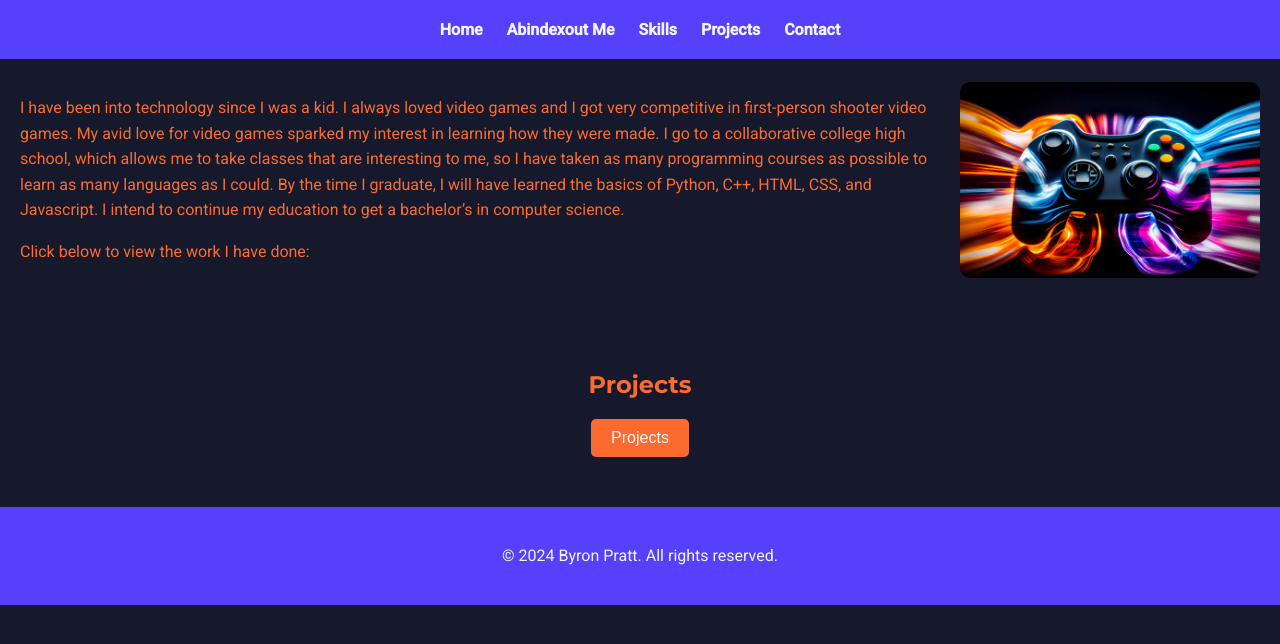
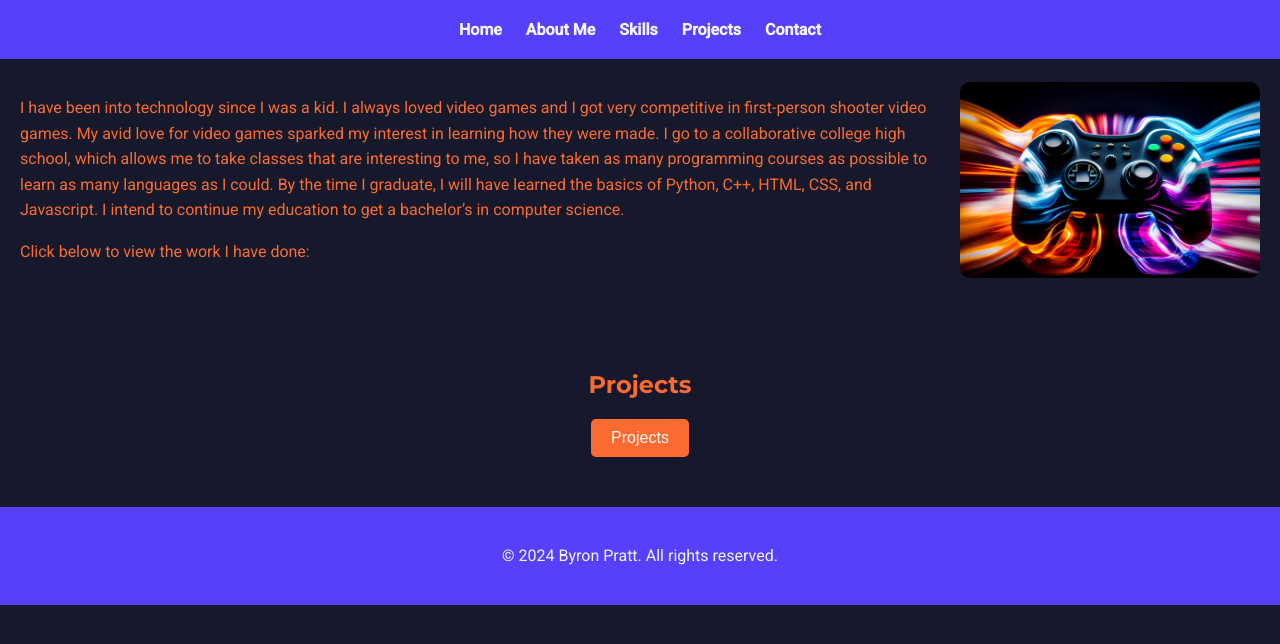
Before and after one commit to Assassin328/Website-Portfolio, a plain HTML site: page about me.html in a window 1280 px wide. Drawn offline with Linux system fonts and the light colour scheme.

Commit message:
fixed issue with nav

```diff
--- a/about me.html
+++ b/about me.html
@@ -22,7 +22,7 @@
             </div>
             <div class="nav-links">
                 <a href="index.html">Home</a>
-                <a href="about me.html">Abindexout Me</a>
+                <a href="about me.html">About Me</a>
                 <a href="skills.html">Skills</a>
                 <a href="projects.html">Projects</a>
                 <a href="contact.html">Contact</a>
```
Also changed, not shown: contact.html (+1 -1 lines), index.html (+1 -1 lines), projects.html (+1 -1 lines), skills.html (+1 -1 lines).
